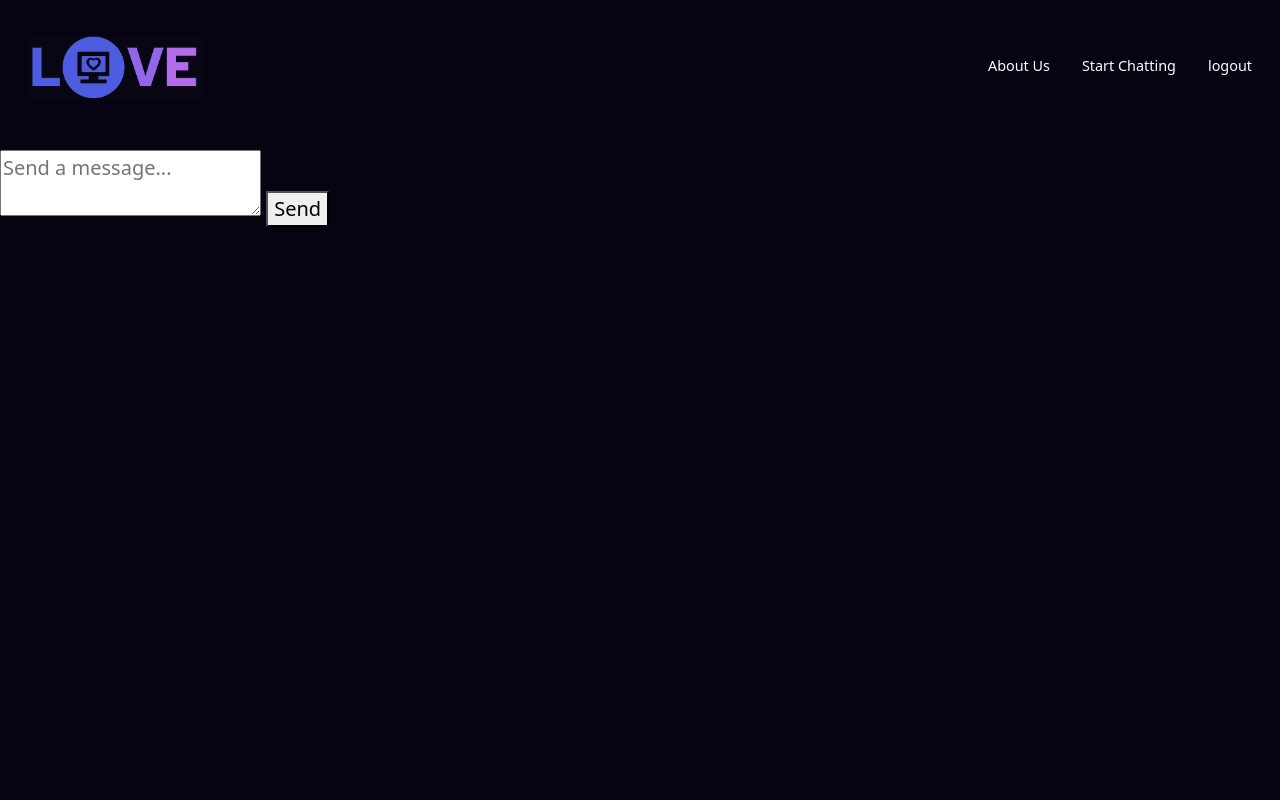
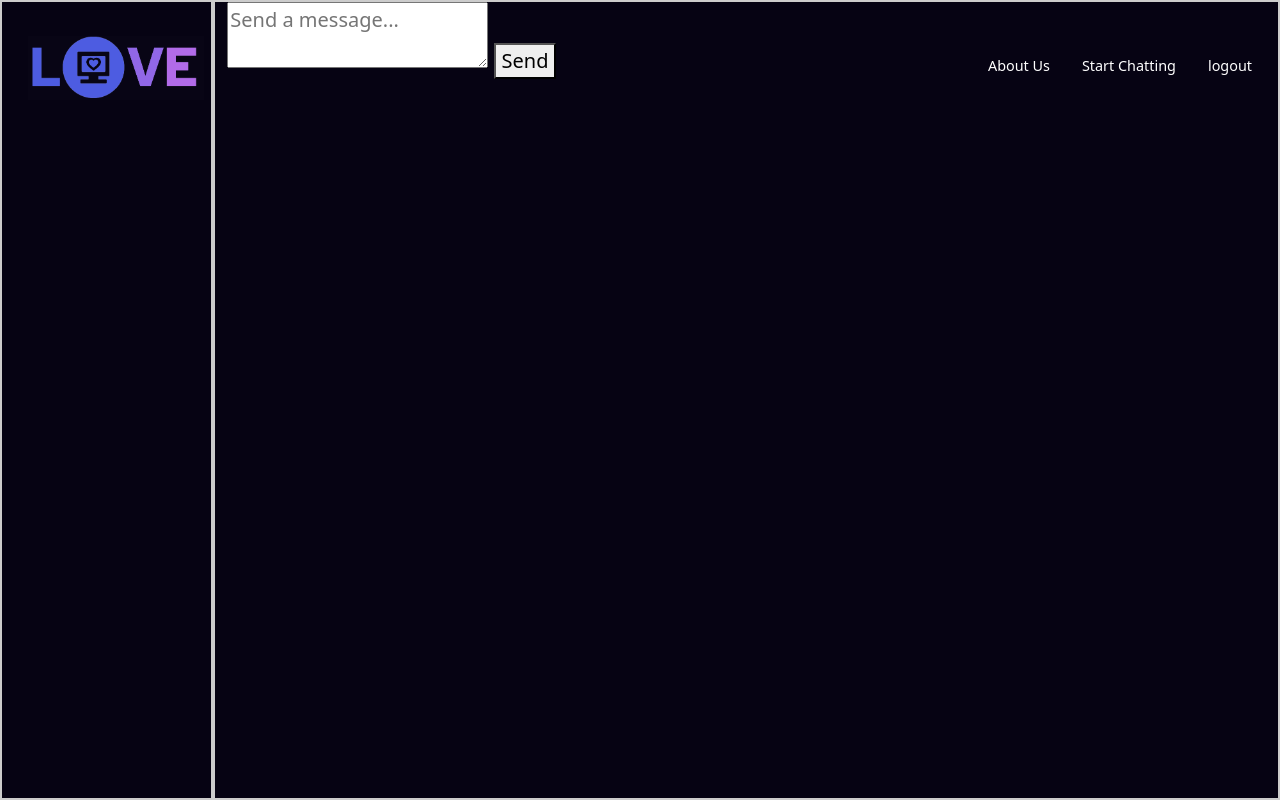
Before and after one commit to SodaVolcano/Rudr, a Flask app: page /chat in a window 1280 px wide. Run offline with Flask 3, Linux system fonts and the light colour scheme; the visitor is signed in with stand-in values (Sample User, id 1); data that the repository does not hold is empty; some libraries are stand-ins or nearby versions.

Commit message:
chatroom extends to whole page and no scroll bar

```diff
--- /dev/null
+++ b/src/app/static/chat.css
@@ -0,0 +1,38 @@
+header {
+    /*background-color: rgb(6, 3, 19);*/
+}
+
+html, body {
+    margin: 0;
+    padding: 0;
+    height: 100%;
+    width: 100%;
+}
+
+/* FUCK YOU BOOTSTRAP */
+.row {
+    margin: 0;
+    padding: 0;
+}
+
+.chatpage-container {
+    height: 100%;
+    width: 100%;
+}
+
+.convo-list {
+    border: 2px solid #ccc;
+}
+
+.chatroom-container {
+    border: 2px solid #ccc;
+}
+
+.scrollbar {
+}
+
+.chat-history {
+}
+
+.chatbox {
+}
--- a/src/app/static/chat.ts
+++ b/src/app/static/chat.ts
@@ -62,7 +62,7 @@ function displayMessage(message: string, isFromUser: boolean) {
     else
         cssClass = "msg-bot";
 
-    $('#message-log').append(
+    $('#chat-history').append(
         `<div class="${cssClass}"><p>${message}</p></div>`
     );
 }
--- a/src/app/templates/chat.html
+++ b/src/app/templates/chat.html
@@ -1,7 +1,7 @@
 {% extends "base.html" %}
 
 {% block css%}
-<link rel="stylesheet" href="{{ url_for('static', filename='style.css') }}">
+<link rel="stylesheet" href="{{ url_for('static', filename='chat.css') }}">
 {% endblock %}
 
 {% block script %}
@@ -13,16 +13,28 @@
 {% block title %}
 Chatroom
 {% endblock %}
+{% block content %}
 
-{% block content %}
-<!-- TODO: Remove this mess, this is here to prevent overlap with the navbar -->
-<br><br><br><br><br>
+<div class="chatpage-container row">
+  <div class="convo-list col-2">
+    <ul>
+      <!-- insert list of conversations here -->
+    </ul>
+  </div>
 
-<div id="message-log">
-  <!-- Messages will be inserted here dynamically -->
-</div>
-<div>
-  <textarea id="chatbox-content" name="message" placeholder="Send a message..."></textarea>
-  <button id="chatbox-submit">Send</button>
+  <!-- The chat history, scroll bar, and text input -->
+  <div class="chatroom-container col-10">
+    <div class="scrollbar">
+      <div id="chat-history">
+        <!-- Messages will be inserted here dynamically -->
+      </div>
+      <div>
+        <div class="chatbox">
+          <textarea id="chatbox-content" name="message" placeholder="Send a message..."></textarea>
+          <button id="chatbox-submit">Send</button>
+        </div>
+      </div>
+    </div>
+  </div>
 </div>
 {% endblock %}
--- a/src/app/templates/index.html
+++ b/src/app/templates/index.html
@@ -42,7 +42,7 @@ L0VE
         <div class="col-md-6">
           <h2 class="decription-title">The next-era dating platform for humans and machines alike.</h2>
           <p class="description-text">Quickly find your perfect date using QIMatch - our advanced quantum AI matchmaker.</p>
-          <a href="chat.html" class="description-button btn btn-primary">Start Chatting Now!</a>
+          <a href="{{ url_for('chat') }}" class="description-button btn btn-primary">Start Chatting Now!</a>
       </div>
       <div class="col-md-6">
         <img class="img-fluid" src="https://steamuserimages-a.akamaihd.net/ugc/829071070789454910/806610FE04833C3A97B63F23AEB0842C0EE4668A/?imw=5000&imh=5000&ima=fit&impolicy=Letterbox&imcolor=%23000000&letterbox=false" alt="" draggable="false">
```
